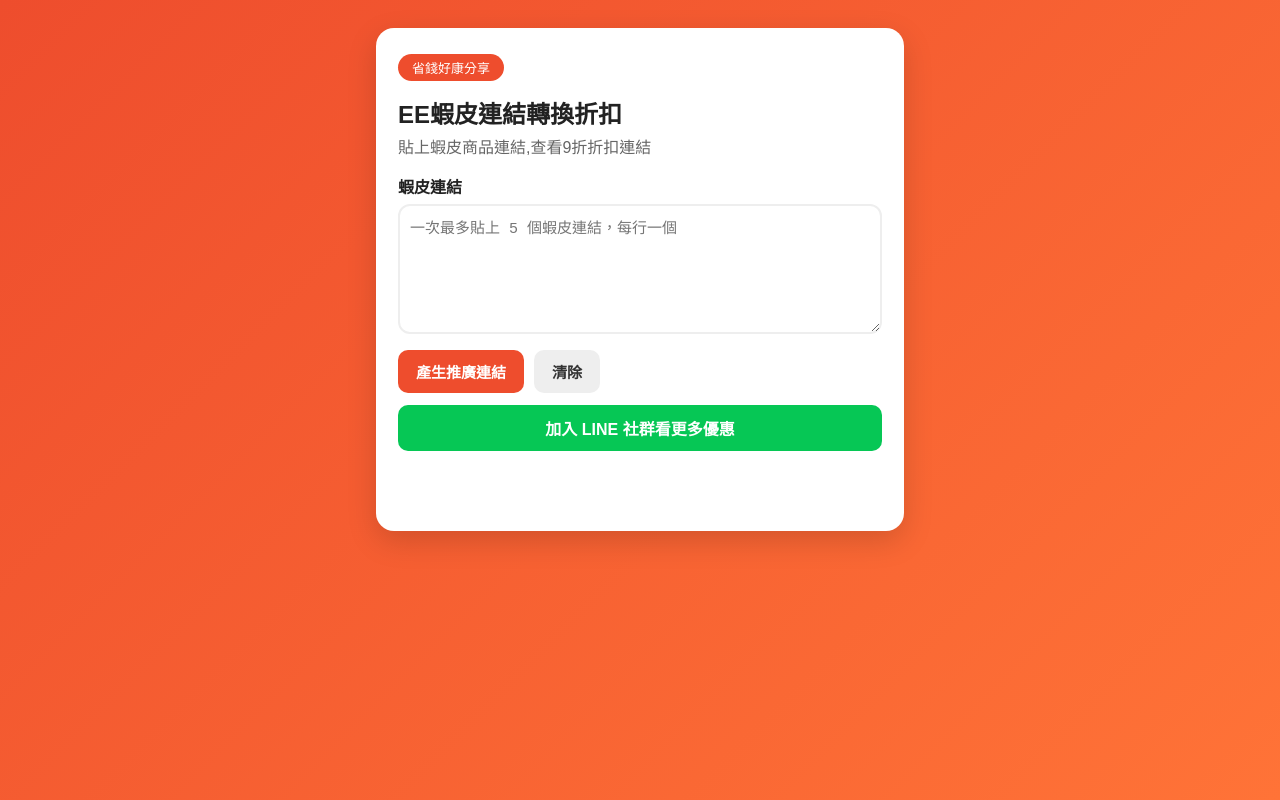
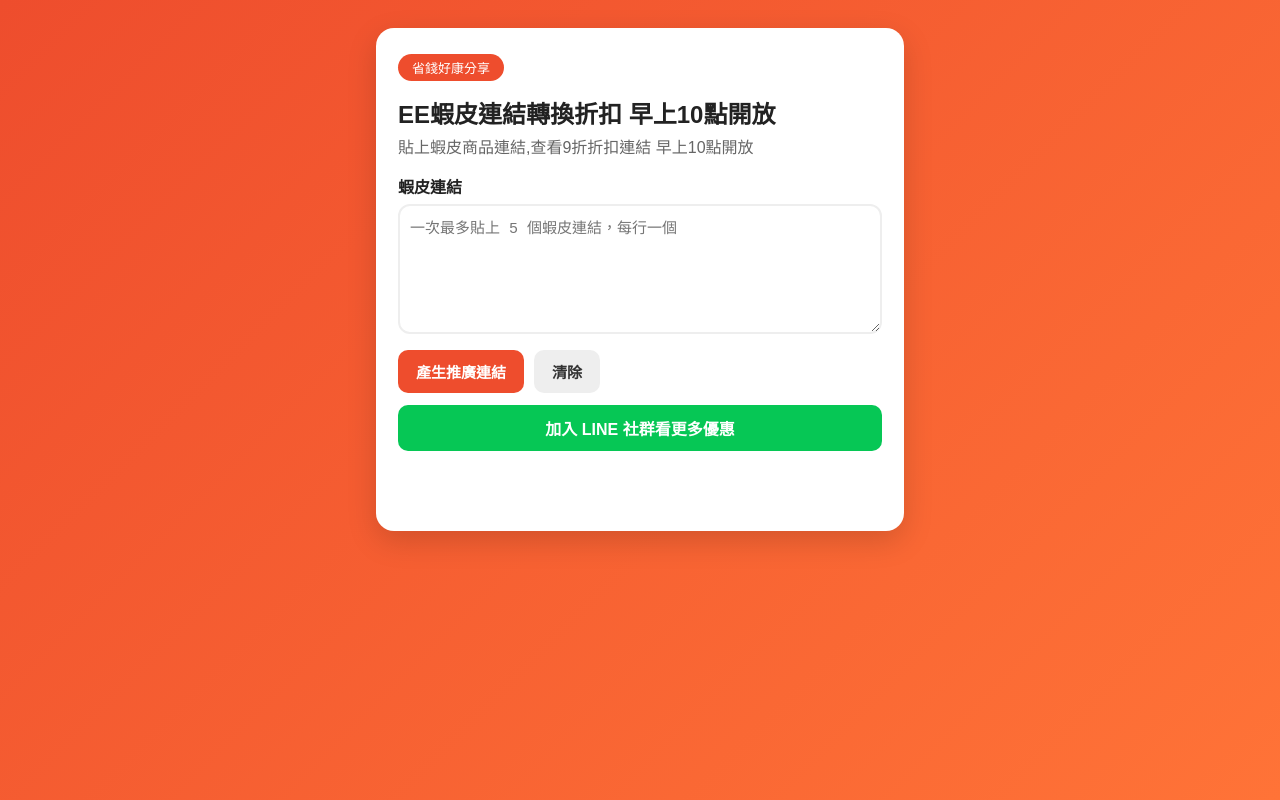
Before and after one commit to eeshoptw/converter, a plain HTML site: page index.html in a window 1280 px wide. Drawn offline with Linux system fonts and the light colour scheme.

Commit message:
更新 index.html

```diff
--- a/index.html
+++ b/index.html
@@ -1,8 +1,8 @@
 <!DOCTYPE html>
 <html lang="zh-Hant"><head><meta charset="UTF-8"><meta name="viewport" content="width=device-width, initial-scale=1.0">
-<title>EE蝦皮連結轉換折扣</title><link rel="stylesheet" href="style.css"></head>
+<title>EE蝦皮連結轉換折扣 早上10點開放</title><link rel="stylesheet" href="style.css"></head>
 <body><main class="container"><section class="card">
-<div class="badge">省錢好康分享</div><h1>EE蝦皮連結轉換折扣</h1><p class="subtitle">貼上蝦皮商品連結,查看9折折扣連結</p>
+<div class="badge">省錢好康分享</div><h1>EE蝦皮連結轉換折扣 早上10點開放</h1><p class="subtitle">貼上蝦皮商品連結,查看9折折扣連結 早上10點開放</p>
 <label for="urlInput">蝦皮連結</label>
 <textarea id="urlInput" placeholder="一次最多貼上 5 個蝦皮連結，每行一個"></textarea>
 <div class="buttons"><button id="convertBtn">產生推廣連結</button><button id="clearBtn" class="secondary">清除</button></div>
```
